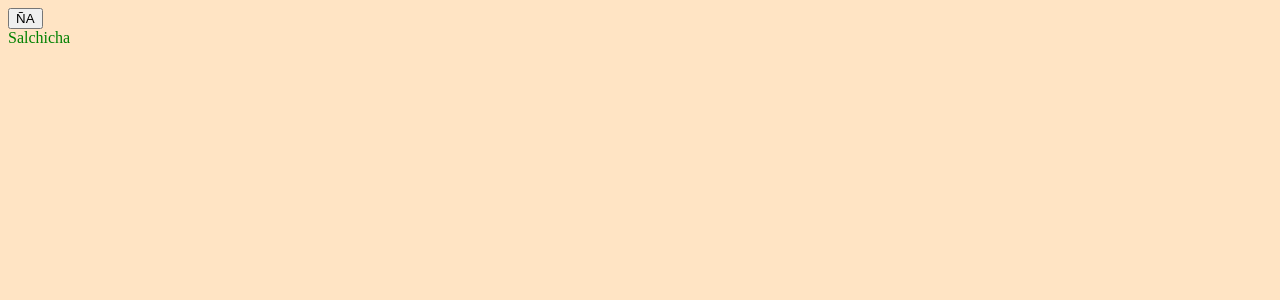
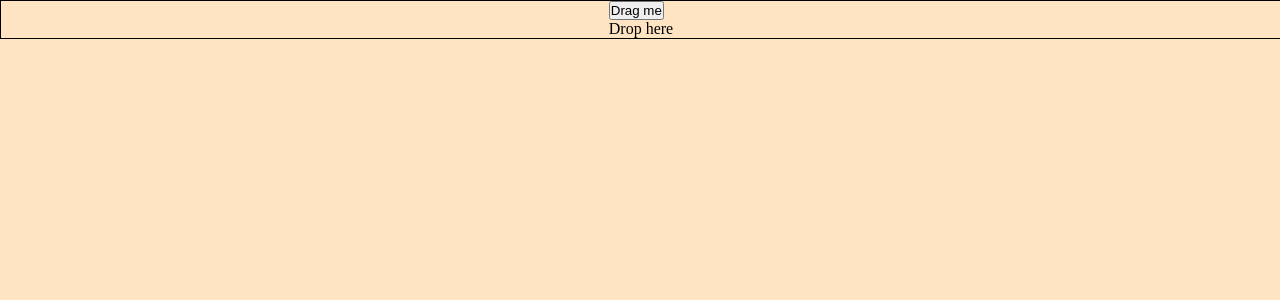
Before and after one commit to AridanyS/Trello, a React (Vite) app: page / in a window 1280 px wide. Shown: the top 300 px of the page. Built offline with nearby package versions, Linux system fonts and the light colour scheme.

Commit message:
Drag-out-drop

```diff
--- a/src/App.jsx
+++ b/src/App.jsx
@@ -1,16 +1,28 @@
-import React from "react";
+import React, {useState} from 'react';
 import { DndContext } from "@dnd-kit/core";
-
+import { Droppable } from './Components/Droppable';
 import { Draggable } from './Components/Draggable';
-import { Droppable } from './Components/Droppable';
 
 
-export default function App(){
-  return(
-    <DndContext>
-      <Draggable />
-      <Droppable />
+
+export default function App() {
+  const [isDropped, setIsDropped] = useState(false);
+  const draggableMarkup = (
+    <Draggable>Drag me</Draggable>
+  );
+
+  return (
+    <DndContext onDragEnd={handleDragEnd}>
+      {!isDropped ? draggableMarkup : null}
+      <Droppable>
+        {isDropped ? draggableMarkup : 'Drop here'}
+      </Droppable>
     </DndContext>
-  )
+  );
+
+  function handleDragEnd(event) {
+    if (event.over && event.over.id === 'droppable') {
+      setIsDropped(true);
+    }
+  }
 }
-//
--- a/src/Components/Draggable.jsx
+++ b/src/Components/Draggable.jsx
@@ -13,7 +13,7 @@ export function Draggable(props) {
   return (
     <button ref={setNodeRef} style={style} {...listeners} {...attributes}>
       {props.children}
-      ÑA
+
     </button>
   );
 }
--- a/src/Components/Droppable.jsx
+++ b/src/Components/Droppable.jsx
@@ -6,14 +6,13 @@ export function Droppable(props) {
     id: 'droppable',
   });
   const style = {
-    color: isOver ? 'lightblue' : 'green',
+    color: isOver ? 'green' : undefined,
   };
 
 
   return (
     <div ref={setNodeRef} style={style}>
       {props.children}
-      Salchicha
     </div>
   );
 }
--- a/src/Components/Item.jsx
+++ b/src/Components/Item.jsx
@@ -1,7 +1,7 @@
-import React, {forwardRef} from 'react';
+/*import React, {forwardRef} from 'react';
 
 export const Item = forwardRef(({id, ...props}, ref) => {
   return (
     <div {...props} ref={ref}>{id}</div>
   )
-});
+});*/
--- a/src/Components/styles/index.css
+++ b/src/Components/styles/index.css
@@ -1,4 +1,19 @@
-
-body{
-    background-color:bisque
+*{
+  margin: 0;
+  padding: 0;
 }
+body {
+  background-color: bisque;
+  height: 100%;
+  width: 100%;
+  display: flex;
+  border: 1px solid;
+  align-items: center;
+  justify-content: center;
+}
+.probando {
+  color: crimson;
+}
+.Droppable-container {
+  border: 1px solid blue;
+}
```
